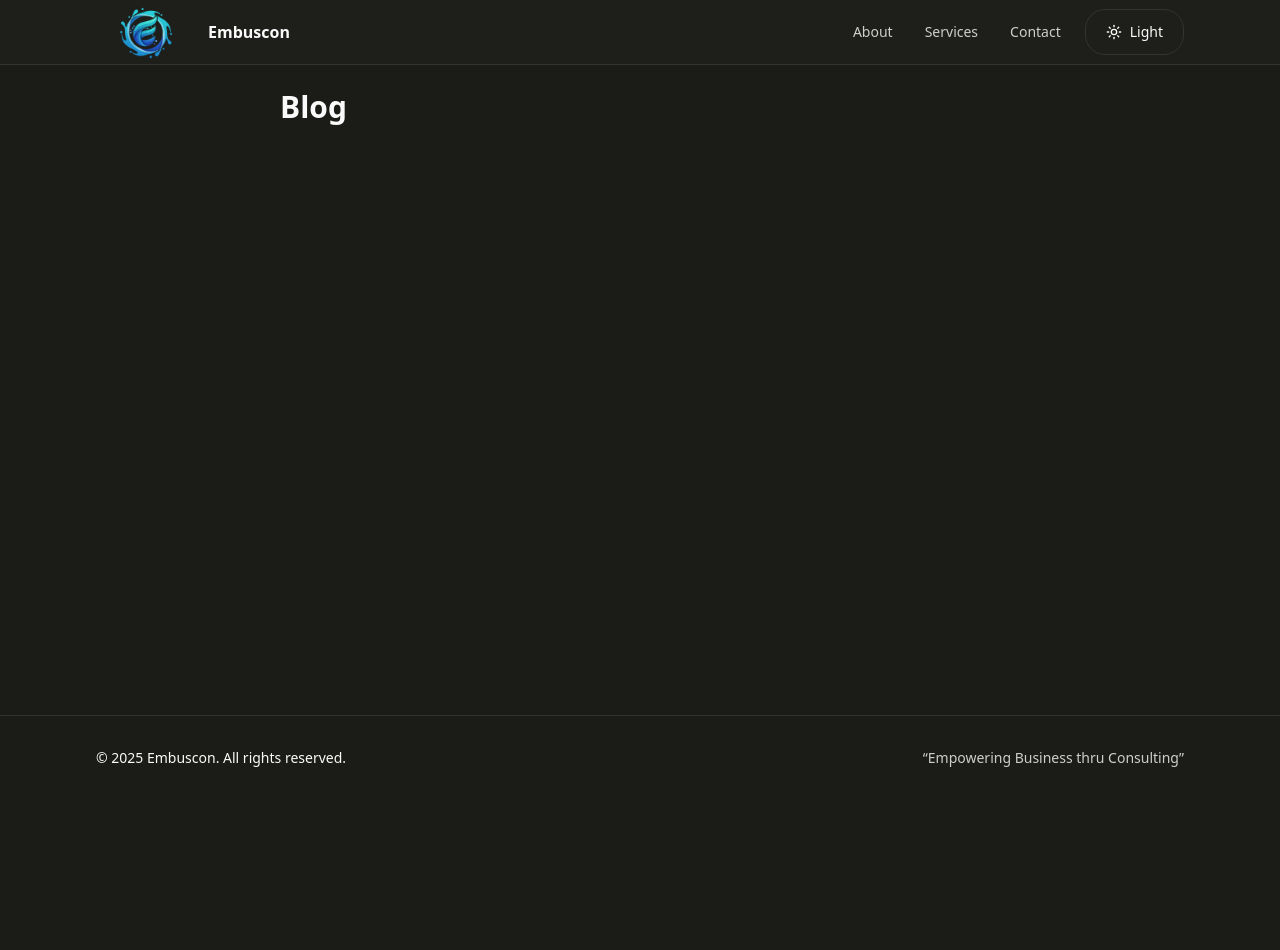
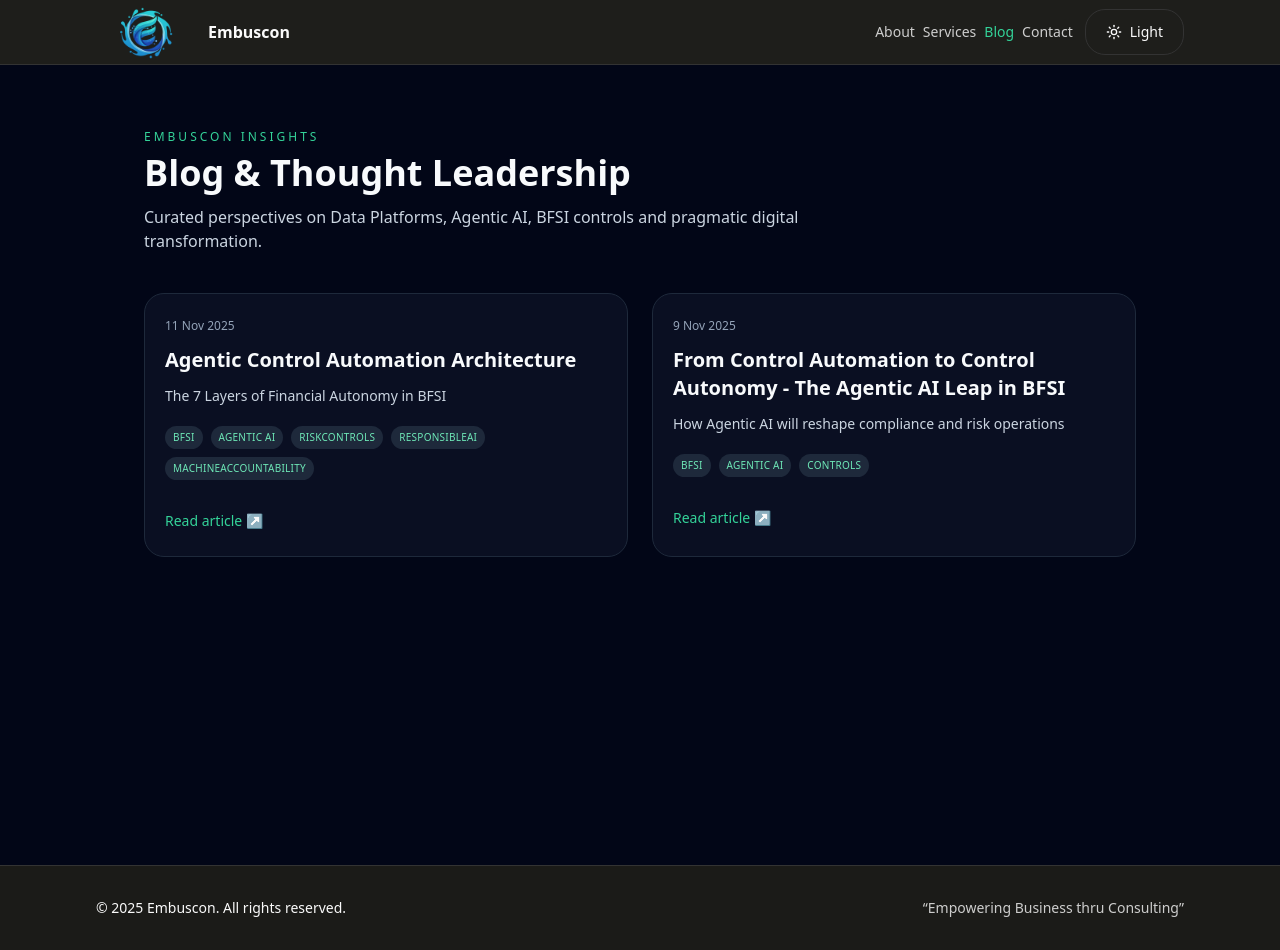
Before and after one commit to vikasbansal10/embuscon-site, a Next.js app: page /blog in a window 1280 px wide. Before the commit the page ends 800 px from the top, so only its background shows below. Built offline with nearby package versions, Linux system fonts and the light colour scheme.

Commit message:
Add blog pages and navbar Blog link

```diff
--- a/app/blog/[slug]/page.tsx
+++ b/app/blog/[slug]/page.tsx
@@ -1,34 +1,113 @@
 // app/blog/[slug]/page.tsx
-import React from 'react';
+import React from "react";
+import { notFound } from "next/navigation";
+import Image from "next/image";
+import { getPostBySlug, getAllSlugs } from "@/lib/blog";
 
-type Params = Promise<{ slug: string }>;
+interface PageParams {
+  slug: string;
+}
 
-export default async function BlogPostPage(
-  { params }: { params: Params }
-) {
+interface PageProps {
+  params: Promise<PageParams>; // 🔴 this matches Next's current expectation
+}
+
+export default async function BlogPostPage({ params }: PageProps) {
+  // because params is a Promise, we must await it
   const { slug } = await params;
 
-  // TODO: fetch your post by slug
-  // const post = await getPostBySlug(slug);
-  // if (!post) notFound();
+  const post = getPostBySlug(slug);
+
+  if (!post) {
+    return notFound();
+  }
+
+  const formattedDate = new Date(post.date).toLocaleDateString("en-IN", {
+    year: "numeric",
+    month: "short",
+    day: "numeric",
+  });
 
   return (
-    <article className="prose mx-auto p-6">
-      <h1>Post: {slug}</h1>
-      {/* render content */}
+    <article className="prose prose-invert mx-auto px-4 py-10">
+      <p className="text-xs tracking-[0.25em] uppercase text-emerald-400">
+        Embuscon Blog
+      </p>
+
+      <h1 className="mt-2 text-3xl md:text-4xl font-semibold">{post.title}</h1>
+
+      {post.subtitle && (
+        <p className="mt-3 text-sm md:text-base text-slate-300">
+          {post.subtitle}
+        </p>
+      )}
+
+      <div className="mt-4 flex flex-wrap items-center gap-3 text-xs text-slate-400">
+        <span>{formattedDate}</span>
+        {post.author && (
+          <>
+            <span>•</span>
+            <span>By {post.author}</span>
+          </>
+        )}
+        {post.tags && post.tags.length > 0 && (
+          <>
+            <span>•</span>
+            <span>{post.tags.join(" • ")}</span>
+          </>
+        )}
+      </div>
+
+      {/* ✅ Cover image render */}
+      {post.coverImageUrl && (
+        <div className="mt-6 mb-8 overflow-hidden rounded-2xl border border-slate-800 bg-slate-900/60">
+          <Image
+            src={post.coverImageUrl}
+            alt={post.title}
+            width={1200}
+            height={630}
+            className="w-full h-auto object-cover"
+          />
+        </div>
+      )}
+
+      <hr className="my-6 border-slate-800" />
+
+      {/* Very simple paragraph rendering from content */}
+      {post.content
+        .trim()
+        .split("\n")
+        .map((para, idx) =>
+          para.trim() ? (
+            <p key={idx} className="mb-4">
+              {para.trim()}
+            </p>
+          ) : (
+            <br key={idx} />
+          )
+        )}
     </article>
   );
 }
 
-export async function generateMetadata(
-  { params }: { params: Params }
-) {
+// 👇 Keep same PageProps shape for metadata
+export async function generateMetadata({ params }: PageProps) {
   const { slug } = await params;
-  return { title: `Blog – ${slug}` };
+  const post = getPostBySlug(slug);
+
+  if (!post) {
+    return {
+      title: "Blog – Embuscon",
+    };
+  }
+
+  return {
+    title: `${post.title} | Embuscon Blog`,
+    description: post.subtitle ?? post.content.slice(0, 140),
+  };
 }
 
-// If you pre-generate pages, return slugs here:
+// Static params for SSG
 export function generateStaticParams() {
-  // return (await getAllSlugs()).map(slug => ({ slug }));
-  return [];
+  return getAllSlugs().map((slug) => ({ slug }));
 }
--- a/app/blog/page.tsx
+++ b/app/blog/page.tsx
@@ -1,58 +1,82 @@
 // app/blog/page.tsx
-import Link from 'next/link';
-// If you use Contentlayer:
-import { allPosts } from 'contentlayer2/generated';
-
-interface Post  {
-  slug: string;
-  title: string;
-  date: string;
-  description?: string;
-  draft?: boolean;
-};
-
-function isPost(x: unknown): x is Post {
-  if (typeof x !== 'object' || x === null) return false;
-  const o = x as Record<string, unknown>;
-  return (
-    typeof o.slug === 'string' &&
-    typeof o.title === 'string' &&
-    typeof o.date === 'string'
-  );
-}
-
-function normalize(input: unknown): Post[] {
-  if (!Array.isArray(input)) return [];
-  return input.filter(isPost).map(p => ({
-    slug: p.slug,
-    title: p.title,
-    date: p.date,
-    description: typeof p.description === 'string' ? p.description : undefined,
-    draft: !!p.draft,
-  }));
-}
+import Link from "next/link";
+import { getAllPosts } from "@/lib/blog";
 
 export default function BlogPage() {
-  const posts = normalize(allPosts)
-    .filter(p => !p.draft)
-    .sort((a, b) => b.date.localeCompare(a.date));
+  const posts = getAllPosts().sort(
+    (a, b) => new Date(b.date).getTime() - new Date(a.date).getTime()
+  );
 
   return (
-    <main className="container mx-auto max-w-3xl p-6">
-      <h1 className="text-3xl font-bold mb-6">Blog</h1>
-      <ul className="space-y-4">
-        {posts.map(p => (
-          <li key={p.slug} className="rounded-xl border p-5">
-            <Link href={`/blog/${p.slug}`} className="text-xl font-semibold hover:opacity-80">
-              {p.title}
-            </Link>
-            <div className="mt-1 text-sm opacity-80">
-              {new Date(p.date).toLocaleDateString()}
-            </div>
-            {p.description ? <p className="mt-2">{p.description}</p> : null}
-          </li>
-        ))}
-      </ul>
+    <main className="min-h-screen bg-slate-950 text-slate-50">
+      <section className="max-w-5xl mx-auto px-4 py-16">
+        <header className="mb-10">
+          <p className="text-xs tracking-[0.25em] uppercase text-emerald-400">
+            Embuscon Insights
+          </p>
+          <h1 className="mt-2 text-3xl md:text-4xl font-semibold">
+            Blog & Thought Leadership
+          </h1>
+          <p className="mt-3 text-sm md:text-base text-slate-300 max-w-2xl">
+            Curated perspectives on Data Platforms, Agentic AI, BFSI controls and
+            pragmatic digital transformation.
+          </p>
+        </header>
+
+        <div className="grid gap-6 md:grid-cols-2">
+          {posts.map((post) => (
+            <article
+              key={post.slug}
+              className="rounded-2xl border border-slate-800 bg-slate-900/60 px-5 py-6 hover:border-emerald-400/70 hover:bg-slate-900 transition"
+            >
+              <div className="flex flex-col gap-3 h-full">
+                <div className="text-xs text-slate-400">
+                  {new Date(post.date).toLocaleDateString("en-IN", {
+                    year: "numeric",
+                    month: "short",
+                    day: "numeric",
+                  })}
+                </div>
+
+                <h2 className="text-lg md:text-xl font-semibold leading-snug">
+                  <Link href={`/blog/${post.slug}`} className="hover:text-emerald-400">
+                    {post.title}
+                  </Link>
+                </h2>
+
+                {post.subtitle && (
+                  <p className="text-sm text-slate-300 line-clamp-3">
+                    {post.subtitle}
+                  </p>
+                )}
+
+                {post.tags && post.tags.length > 0 && (
+                  <div className="flex flex-wrap gap-2 mt-2">
+                    {post.tags.map((tag) => (
+                      <span
+                        key={tag}
+                        className="text-[10px] uppercase tracking-wide px-2 py-1 rounded-full bg-slate-800 text-emerald-300"
+                      >
+                        {tag}
+                      </span>
+                    ))}
+                  </div>
+                )}
+
+                <div className="mt-4">
+                  <Link
+                    href={`/blog/${post.slug}`}
+                    className="inline-flex items-center text-sm font-medium text-emerald-400"
+                  >
+                    Read article
+                    <span className="ml-1">↗</span>
+                  </Link>
+                </div>
+              </div>
+            </article>
+          ))}
+        </div>
+      </section>
     </main>
   );
 }
--- a/components/NavBar.tsx
+++ b/components/NavBar.tsx
@@ -1,18 +1,18 @@
-'use client';
+"use client";
 
-import Link from 'next/link';
-import Image from 'next/image';
-import { useEffect, useState } from 'react';
-import NavLink from '@/components/NavLink';
-import { ThemeToggle } from '@/components/ThemeToggle';
+import Link from "next/link";
+import Image from "next/image";
+import { useEffect, useState } from "react";
+import NavLink from "@/components/NavLink";
+import { ThemeToggle } from "@/components/ThemeToggle";
 
 export default function Navbar() {
   const [open, setOpen] = useState(false);
 
   // Lock/unlock scroll on <html>
   useEffect(() => {
-    document.documentElement.classList.toggle('overflow-hidden', open);
-    return () => document.documentElement.classList.remove('overflow-hidden');
+    document.documentElement.classList.toggle("overflow-hidden", open);
+    return () => document.documentElement.classList.remove("overflow-hidden");
   }, [open]);
 
   return (
@@ -36,6 +36,10 @@ export default function Navbar() {
           <nav className="flex items-center gap-2">
             <NavLink href="/about">About</NavLink>
             <NavLink href="/services">Services</NavLink>
+
+            {/* ⭐ New Blog link */}
+            <NavLink href="/blog">Blog</NavLink>
+
             <NavLink href="/contact">Contact</NavLink>
           </nav>
           <ThemeToggle />
@@ -45,15 +49,21 @@ export default function Navbar() {
         <button
           type="button"
           className="md:hidden inline-flex h-10 w-10 items-center justify-center rounded-xl border border-brand-border"
-          aria-label={open ? 'Close menu' : 'Open menu'}
+          aria-label={open ? "Close menu" : "Open menu"}
           aria-controls="mobile-menu"
           aria-expanded={open}
-          onClick={() => setOpen(v => !v)}
+          onClick={() => setOpen((v) => !v)}
         >
-          <svg className="hamburger" viewBox="0 0 24 24" width="22" height="22" aria-hidden="true">
-            <path className={`line line1 ${open ? 'x1' : ''}`} d="M4 7h16" />
-            <path className={`line line2 ${open ? 'x2' : ''}`} d="M4 12h16" />
-            <path className={`line line3 ${open ? 'x3' : ''}`} d="M4 17h16" />
+          <svg
+            className="hamburger"
+            viewBox="0 0 24 24"
+            width="22"
+            height="22"
+            aria-hidden="true"
+          >
+            <path className={`line line1 ${open ? "x1" : ""}`} d="M4 7h16" />
+            <path className={`line line2 ${open ? "x2" : ""}`} d="M4 12h16" />
+            <path className={`line line3 ${open ? "x3" : ""}`} d="M4 17h16" />
           </svg>
         </button>
       </div>
@@ -61,20 +71,34 @@ export default function Navbar() {
       {/* Mobile menu */}
       <div
         id="mobile-menu"
-        className={`md:hidden ${open ? '' : 'hidden'} border-t border-brand-border bg-brand-card`}
+        className={`md:hidden ${
+          open ? "" : "hidden"
+        } border-t border-brand-border bg-brand-card`}
         onClick={(e) => {
           const target = e.target as HTMLElement;
-          if (target.tagName === 'A') setOpen(false);
+          if (target.tagName === "A") setOpen(false);
         }}
       >
         <nav className="px-4 py-3 grid gap-2">
           <NavLink href="/about" className="block rounded-lg px-3 py-2 text-base">
             About
           </NavLink>
-          <NavLink href="/services" className="block rounded-lg px-3 py-2 text-base">
+          <NavLink
+            href="/services"
+            className="block rounded-lg px-3 py-2 text-base"
+          >
             Services
           </NavLink>
-          <NavLink href="/contact" className="block rounded-lg px-3 py-2 text-base">
+
+          {/* ⭐ New Blog link (mobile) */}
+          <NavLink href="/blog" className="block rounded-lg px-3 py-2 text-base">
+            Blog
+          </NavLink>
+
+          <NavLink
+            href="/contact"
+            className="block rounded-lg px-3 py-2 text-base"
+          >
             Contact
           </NavLink>
           <div className="pt-2 border-t border-brand-border flex items-center justify-between px-3">
@@ -89,11 +113,17 @@ export default function Navbar() {
           stroke: currentColor;
           stroke-width: 2;
           stroke-linecap: round;
-          transition: transform .2s, opacity .2s;
+          transition: transform 0.2s, opacity 0.2s;
         }
-        .x1 { transform: translateY(5px) rotate(45deg); }
-        .x2 { opacity: 0; }
-        .x3 { transform: translateY(-5px) rotate(-45deg); }
+        .x1 {
+          transform: translateY(5px) rotate(45deg);
+        }
+        .x2 {
+          opacity: 0;
+        }
+        .x3 {
+          transform: translateY(-5px) rotate(-45deg);
+        }
       `}</style>
     </header>
   );
--- a/components/NavLink.tsx
+++ b/components/NavLink.tsx
@@ -1,30 +1,39 @@
-'use client';
+"use client";
 
 import Link from "next/link";
 import { usePathname } from "next/navigation";
 import type { ReactNode } from "react";
-import type { Route } from "next";
-import clsx from "clsx";
 
-interface Props {
-  href: Route;               // ✅ typed route
+interface NavLinkProps {
+  href: string;
   children: ReactNode;
   className?: string;
-  exact?: boolean;
 };
 
-export default function NavLink({ href, children, className, exact }: Props) {
-  const pathname = usePathname() || "/";
-  const target = (href as string).replace(/\/$/, "");
-  const current = (pathname.replace(/\/$/, "") || "/");
-  const isActive = exact ? current === target : (target === "/" ? current === "/" : current.startsWith(target));
+/**
+ * NavLink
+ * - Highlights when current path matches the link
+ * - `startsWith` so `/blog` is also active on `/blog/some-post`
+ * - Allows extra classes (e.g. mobile: block, px-3, py-2)
+ */
+export default function NavLink({ href, children, className = "" }: NavLinkProps) {
+  const pathname = usePathname();
+
+  const isActive =
+    href === "/"
+      ? pathname === "/"
+      : pathname === href || pathname.startsWith(href + "/");
+
+  const baseClasses =
+    "text-sm transition-colors";
+  const activeClasses = "text-emerald-400 font-medium";
+  const inactiveClasses = "opacity-80 hover:opacity-100";
+
+  const combined =
+    `${baseClasses} ${isActive ? activeClasses : inactiveClasses} ${className}`.trim();
 
   return (
-    <Link
-      href={href}
-      aria-current={isActive ? "page" : undefined}
-      className={clsx("nav-link", isActive && "nav-link-active", className)}
-    >
+    <Link href={href} className={combined}>
       {children}
     </Link>
   );
--- /dev/null
+++ b/lib/blog.ts
@@ -0,0 +1,84 @@
+// lib/blog.ts
+
+export interface BlogPost {
+  slug: string;
+  title: string;
+  subtitle?: string;
+  author?: string;
+  date: string;          // e.g. "2025-11-16"
+  tags?: string[];
+  coverImageUrl?: string;
+  content: string;       // plain text / simple markdown for now
+};
+
+const posts: BlogPost[] = [
+  {
+    slug: "agentic-control-automation-architecture-layers",
+    title: "Agentic Control Automation Architecture",
+    subtitle: "The 7 Layers of Financial Autonomy in BFSI",
+    author: "Embuscon Team",
+    date: "2025-11-11",
+    tags: ["BFSI", "Agentic AI", "RiskControls","ResponsibleAI","MachineAccountability"],
+    coverImageUrl: "/images/blog/agentic-control-automation.png",
+    content: `
+Most banks have automated controls.
+Few have automated judgment.
+At Embuscon, we call the next evolution Agentic Control Automation — where intelligent agents don’t just execute workflows, they govern, reason, and assure compliance across the financial ecosystem.
+This model builds seven foundational layers of financial autonomy 👇
+1️⃣ Data Layer — Transactional Truth
+    Clean, labeled financial data defines the integrity of every autonomous control.
+2️⃣ Model Layer — Predictive & Risk Models
+    Credit, AML, and fraud models — where LLMs meet quant logic.
+3️⃣ Memory Layer — Case History & Evidence
+    Every exception teaches the next control — building institutional memory.
+4️⃣ Tooling Layer — Control Execution
+    Appian, Xceptor, Finacle, SAP, Calypso — where logic meets enterprise.
+5️⃣ Orchestration Layer — Multi-Agent Collaboration
+    LangGraph, CrewAI, AutoGen — coordinating end-to-end validations.
+6️⃣ Governance Layer — Control Assurance & Ethics
+    Embedded SOX, Basel, PSD2, and RBI guardrails — compliance by design.
+7️⃣ Application Layer — Cognitive Control Dashboards
+    CRO copilots that turn anomalies into insights — not incidents.
+⚙️ From RPA → to Reasoning. From Control Automation → to Control Autonomy.
+ The future of BFSI isn’t just about automation — it’s about machine accountability.
+    `,
+  },
+
+   {
+    slug: "agentic-control-automation-application",
+    title: "From Control Automation to Control Autonomy - The Agentic AI Leap in BFSI",
+    subtitle: "How Agentic AI will reshape compliance and risk operations",
+    author: "Embuscon Team",
+    date: "2025-11-09",
+    tags: ["BFSI", "Agentic AI", "Controls"],
+    coverImageUrl: "/images/blog/control-autonomy-cover.png",
+    content: `
+For over a decade, BFSI institutions have invested in control automation — workflow tools, RPA, BPM platforms (Appian, Xceptor, Pega) — to digitize risk and compliance operations.
+Yet, 80% of control backlogs remain unresolved — not due to lack of automation, but due to lack of context and autonomy.
+💡 Real-World BFSI Impact
+ ✅ Anomaly Detection Agents – autonomously flag suspicious transactions before thresholds breach.
+ ✅ KYC/AML Compliance Agents – read documents, validate patterns, and escalate only exceptions.
+ ✅ Predictive Control Agents – detect control fatigue early, auto-suggest remediation.
+ ✅ Governance Agents – ensure every model and workflow aligns with audit and regulatory traceability.
+🏦 Why It Matters
+Legacy BFSI controls were reactive.
+ Agentic AI makes them proactive — learning from data, adapting to risk, and minimizing manual oversight.
+Control Centers of the future won’t just execute — they’ll reason, decide, and self-govern within guardrails.
+    `,
+  },
+
+
+];
+
+
+export function getAllPosts(): BlogPost[] {
+  return posts;
+}
+
+export function getPostBySlug(slug: string): BlogPost | undefined {
+  return posts.find((p) => p.slug === slug);
+}
+
+export function getAllSlugs(): string[] {
+  return posts.map((p) => p.slug);
+}
```
Also changed, not shown: public/images/blogs/agentic-control-automation.png (added), public/images/blogs/control-autonomy-cover.png (added).
